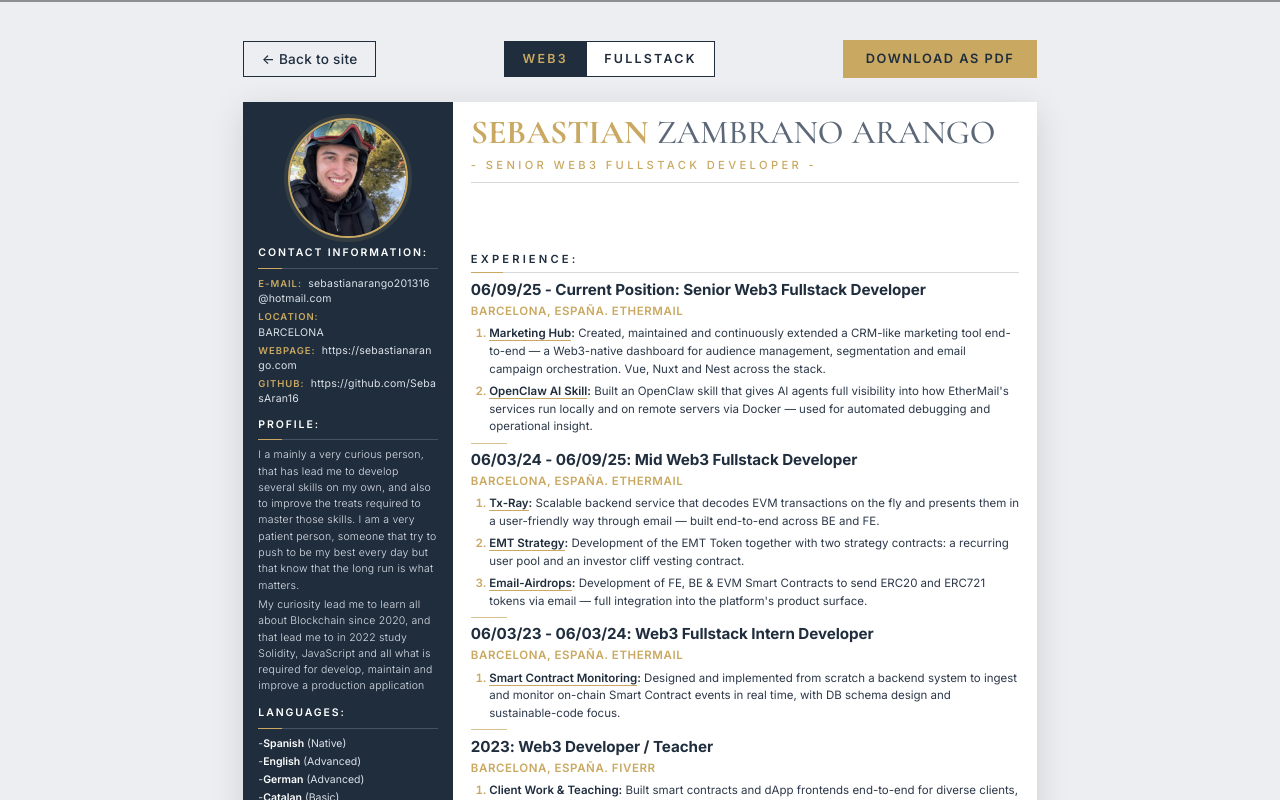
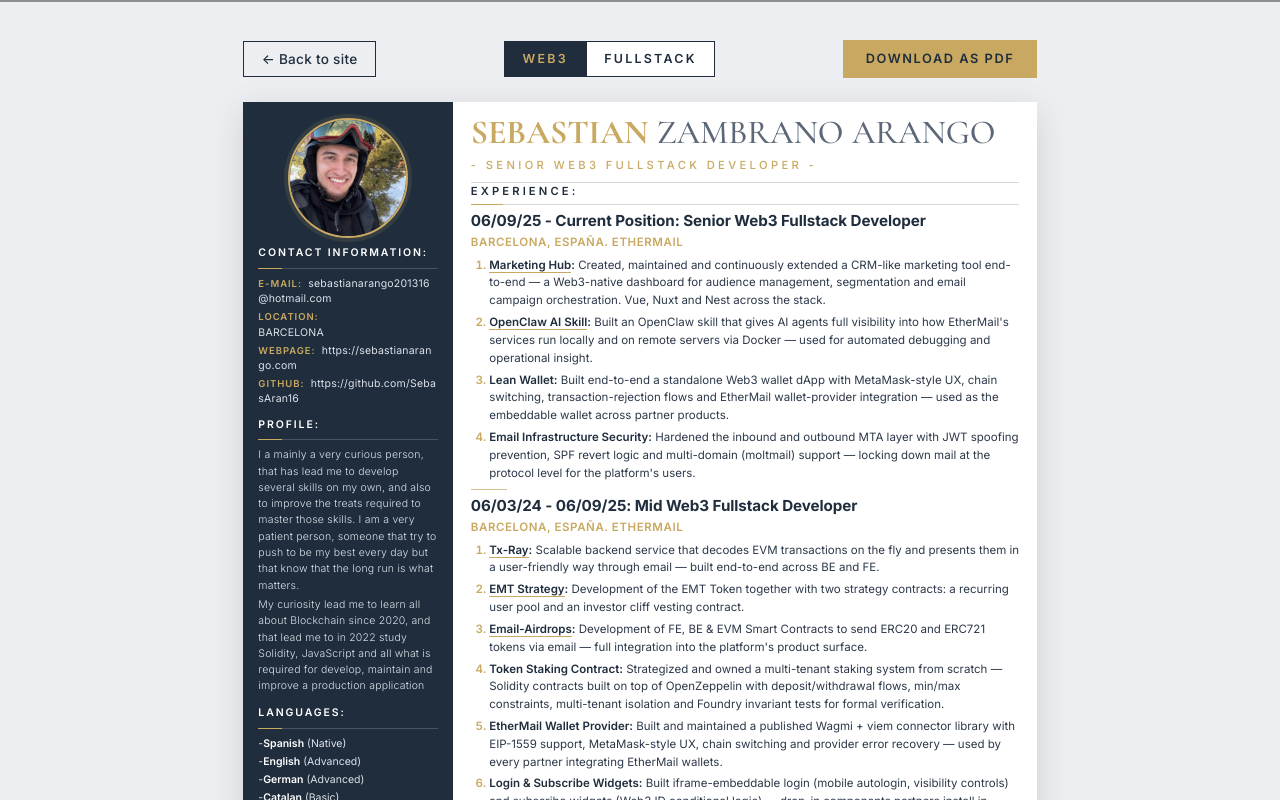
Before and after one commit to SebasAran16/my-web3-dev-track, a Next.js app: page /cv in a window 1280 px wide. Shown: the top 800 px of the page. Built offline with nearby package versions, Linux system fonts and the light colour scheme.

Commit message:
fix:CV Experience

```diff
--- a/src/constants/cv.js
+++ b/src/constants/cv.js
@@ -81,6 +81,18 @@ export const cvWeb3Data = {
           description:
             "Built an OpenClaw skill that gives AI agents full visibility into how EtherMail's services run locally and on remote servers via Docker — used for automated debugging and operational insight.",
         },
+        {
+          name: "Lean Wallet",
+          url: null,
+          description:
+            "Built end-to-end a standalone Web3 wallet dApp with MetaMask-style UX, chain switching, transaction-rejection flows and EtherMail wallet-provider integration — used as the embeddable wallet across partner products.",
+        },
+        {
+          name: "Email Infrastructure Security",
+          url: null,
+          description:
+            "Hardened the inbound and outbound MTA layer with JWT spoofing prevention, SPF revert logic and multi-domain (moltmail) support — locking down mail at the protocol level for the platform's users.",
+        },
       ],
     },
     {
@@ -106,6 +118,24 @@ export const cvWeb3Data = {
           url: "https://ethermail.io/reward-emails",
           description:
             "Development of FE, BE & EVM Smart Contracts to send ERC20 and ERC721 tokens via email — full integration into the platform's product surface.",
+        },
+        {
+          name: "Token Staking Contract",
+          url: null,
+          description:
+            "Strategized and owned a multi-tenant staking system from scratch — Solidity contracts built on top of OpenZeppelin with deposit/withdrawal flows, min/max constraints, multi-tenant isolation and Foundry invariant tests for formal verification.",
+        },
+        {
+          name: "EtherMail Wallet Provider",
+          url: null,
+          description:
+            "Built and maintained a published Wagmi + viem connector library with EIP-1559 support, MetaMask-style UX, chain switching and provider error recovery — used by every partner integrating EtherMail wallets.",
+        },
+        {
+          name: "Login & Subscribe Widgets",
+          url: null,
+          description:
+            "Built iframe-embeddable login (mobile autologin, visibility controls) and subscribe widgets (Web3 ID conditional logic) — drop-in components partners install in minutes.",
         },
       ],
     },
@@ -207,6 +237,24 @@ export const cvFullstackData = {
           description:
             "Built an OpenClaw skill that gives AI agents full visibility into how the platform's services run locally and on remote servers via Docker — used for automated debugging and operational insight.",
         },
+        {
+          name: "Email Server Infrastructure",
+          url: null,
+          description:
+            "Owned the inbound and outbound MTA pipeline at scale — multi-domain SMTP, quota plugins for per-user rate limiting, JWT/SPF spoofing prevention, Docker-orchestrated deployment on AWS.",
+        },
+        {
+          name: "High-Throughput Email Blast Engine",
+          url: null,
+          description:
+            "Refactored the email blast algorithm to batch-process recipients, parallelize the automation pipeline and surface progress feedback — serves millions of messages with versioned statistics and reliable recipient calculation.",
+        },
+        {
+          name: "Dapplets Integration Framework",
+          url: null,
+          description:
+            "Designed and shipped a dapplets (integrations) system in the EMS API with multi-filter queries, configurable applet limits and TypeScript migrations — enables third-party integrations into the product surface.",
+        },
       ],
     },
     {
@@ -219,13 +267,31 @@ export const cvFullstackData = {
           name: "Email Marketing Suite",
           url: "https://ethermail.io/marketing-hub",
           description:
-            "Built an Email Marketing solution from scratch and continuously extended it with a full suite of features — audience segmenting, lists management and campaign orchestration. Vue, Nuxt and Nest across the stack.",
+            "Built an Email Marketing solution and continuously extended it with a full suite of features — audience segmenting, lists management and campaign orchestration. Vue, Nuxt and Nest across the stack.",
         },
         {
           name: "Email Infrastructure",
           url: null,
           description:
             "Managed email servers processing millions of messages with Docker, IMAP and SMTP on AWS — load balancing, monitoring and redundancy across the fleet.",
+        },
+        {
+          name: "EtherMail Wallet Provider",
+          url: null,
+          description:
+            "Built and maintained a published Wagmi + viem connector library with EIP-1559 support, MetaMask-style UX, chain switching and provider error recovery — used by every partner integrating EtherMail wallets.",
+        },
+        {
+          name: "Login & Subscribe Widgets",
+          url: null,
+          description:
+            "Built iframe-embeddable login (mobile autologin, visibility controls) and subscribe widgets (Web3 ID conditional logic) — drop-in components partners install in minutes.",
+        },
+        {
+          name: "Multi-tenant Staking Platform",
+          url: null,
+          description:
+            "Built end-to-end — Solidity contracts on top of OpenZeppelin with formal Foundry invariants, Nest backend with tenant isolation and Vue/Nuxt UX showing live balances.",
         },
       ],
     },
```
